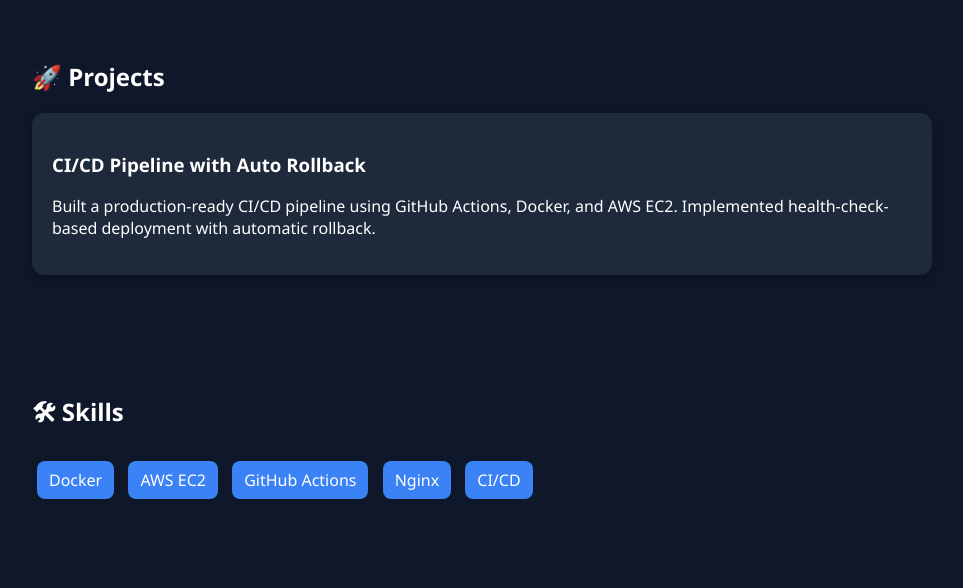
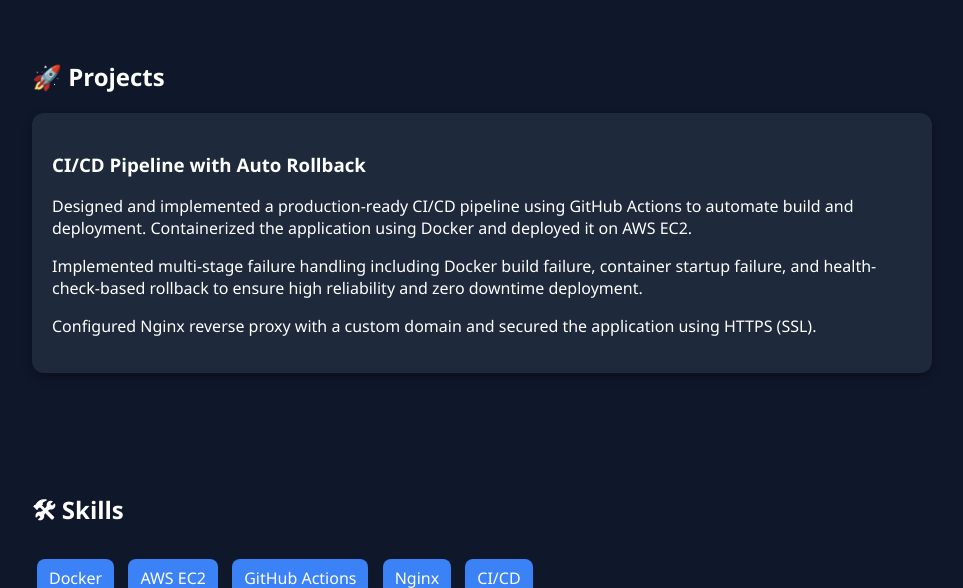
Before and after one commit to 11-29/ci-cd-auto-rollback-project, a Flask app: page / in a window 1280 px wide. Shown: the part 189-777 px from the top of the page, without its empty margins (158-1121 px from the left). Run offline with Flask 3, Linux system fonts and the light colour scheme.

Commit message:
updated ui

```diff
--- a/templates/index.html
+++ b/templates/index.html
@@ -72,8 +72,17 @@
   <div class="card">
     <h3>CI/CD Pipeline with Auto Rollback</h3>
     <p>
-      Built a production-ready CI/CD pipeline using GitHub Actions, Docker, and AWS EC2.
-      Implemented health-check-based deployment with automatic rollback.
+      Designed and implemented a production-ready CI/CD pipeline using GitHub Actions to automate build and deployment.
+      Containerized the application using Docker and deployed it on AWS EC2.
+    </p>
+
+    <p>
+      Implemented multi-stage failure handling including Docker build failure, container startup failure,
+      and health-check-based rollback to ensure high reliability and zero downtime deployment.
+    </p>
+
+    <p>
+      Configured Nginx reverse proxy with a custom domain and secured the application using HTTPS (SSL).
     </p>
   </div>
 
```
